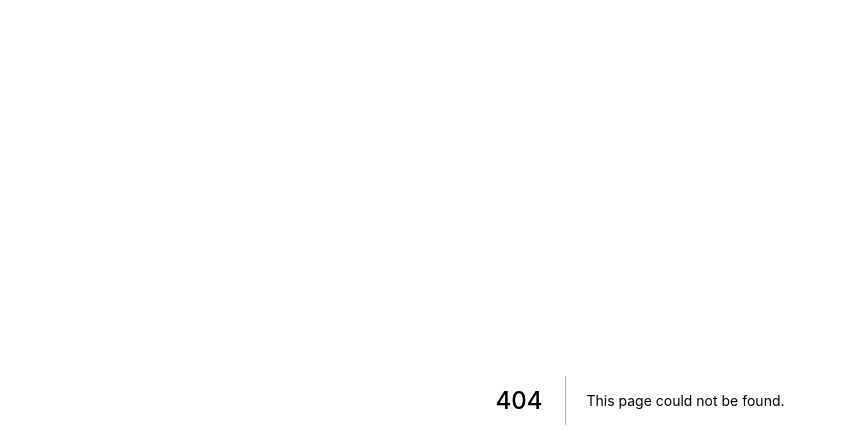
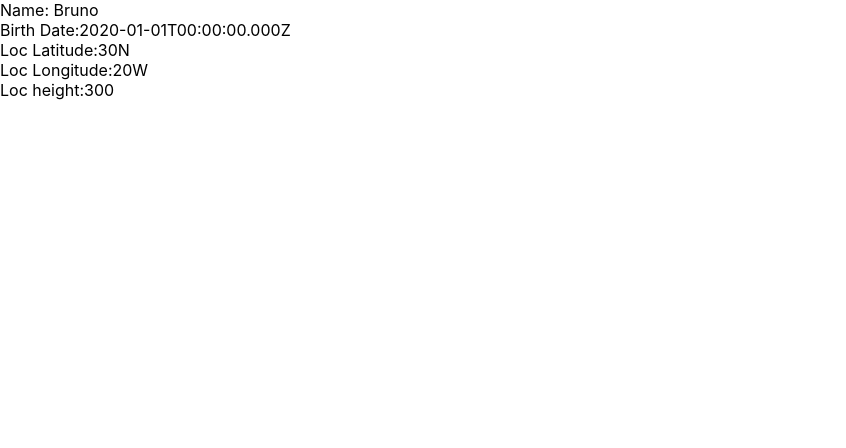
Before and after one commit to matias-ibserveis/curso_react, a Next.js app in the folder curso_youtube/: page /ejercicio3type in a window 1280 px wide. Before the commit this address had no page. Shown: the top 448 px of the page, without its empty margins (0-846 px from the left). Built offline with nearby package versions, Linux system fonts and the light colour scheme.

Commit message:
ejercicio3_ejercicio3type

```diff
--- a/curso_youtube/package.json
+++ b/curso_youtube/package.json
@@ -13,5 +13,10 @@
     "next": "10.0.6",
     "react": "17.0.1",
     "react-dom": "17.0.1"
+  },
+  "devDependencies": {
+    "@types/node": "^14.14.25",
+    "@types/react": "^17.0.1",
+    "typescript": "^4.1.3"
   }
 }
--- /dev/null
+++ b/curso_youtube/pages/Personas.tsx
@@ -0,0 +1,31 @@
+
+
+interface Location {
+  longitude: string
+  latitude: string
+  /**
+  * Comentario : La altura va en metros
+  */
+  height: number
+}
+
+
+interface PersonasProps {
+  name:string
+  birthDate: Date
+  birthLocation: Location
+}
+
+export function Personas( {name, birthDate, birthLocation }: PersonasProps) {
+
+return (
+  <div>
+    <div>Name: {name}</div>
+    <div>Birth Date:{birthDate.toISOString()} </div>
+    <div>Loc Latitude:{birthLocation.latitude} </div>
+    <div>Loc Longitude:{birthLocation.longitude} </div>
+    <div>Loc height:{birthLocation.height} </div>
+  </div>
+)
+
+}
--- /dev/null
+++ b/curso_youtube/pages/ejercicio3type.tsx
@@ -0,0 +1,28 @@
+// Configurar Typescript :
+// 1) Crear archivo vacio : tsconfig.json
+// 2) npm install --save-dev typescript @types/react @types/node
+// 3) npm run dev    para que se configure automáticamente el archivo
+
+import {Personas} from "./Personas"
+
+export default function App() {
+  return (
+    <div>
+        <Personas name="Bruno"
+        birthDate = {new Date('2020-01-01')}
+        birthLocation = {
+          {
+            longitude: '20W',
+            latitude: '30N',
+            height: 300
+
+          }
+        }
+      />
+    </div>
+
+  )
+
+
+
+}
```
Also changed, not shown: curso_youtube/pages/Person.js (added, +13 -0 lines), curso_youtube/pages/ejercicio3.js (added, +16 -0 lines), curso_youtube/tsconfig.json (added, +29 -0 lines), curso_youtube/next-env.d.ts (added), 1 other file (tests, documents, lock files or other folders).
